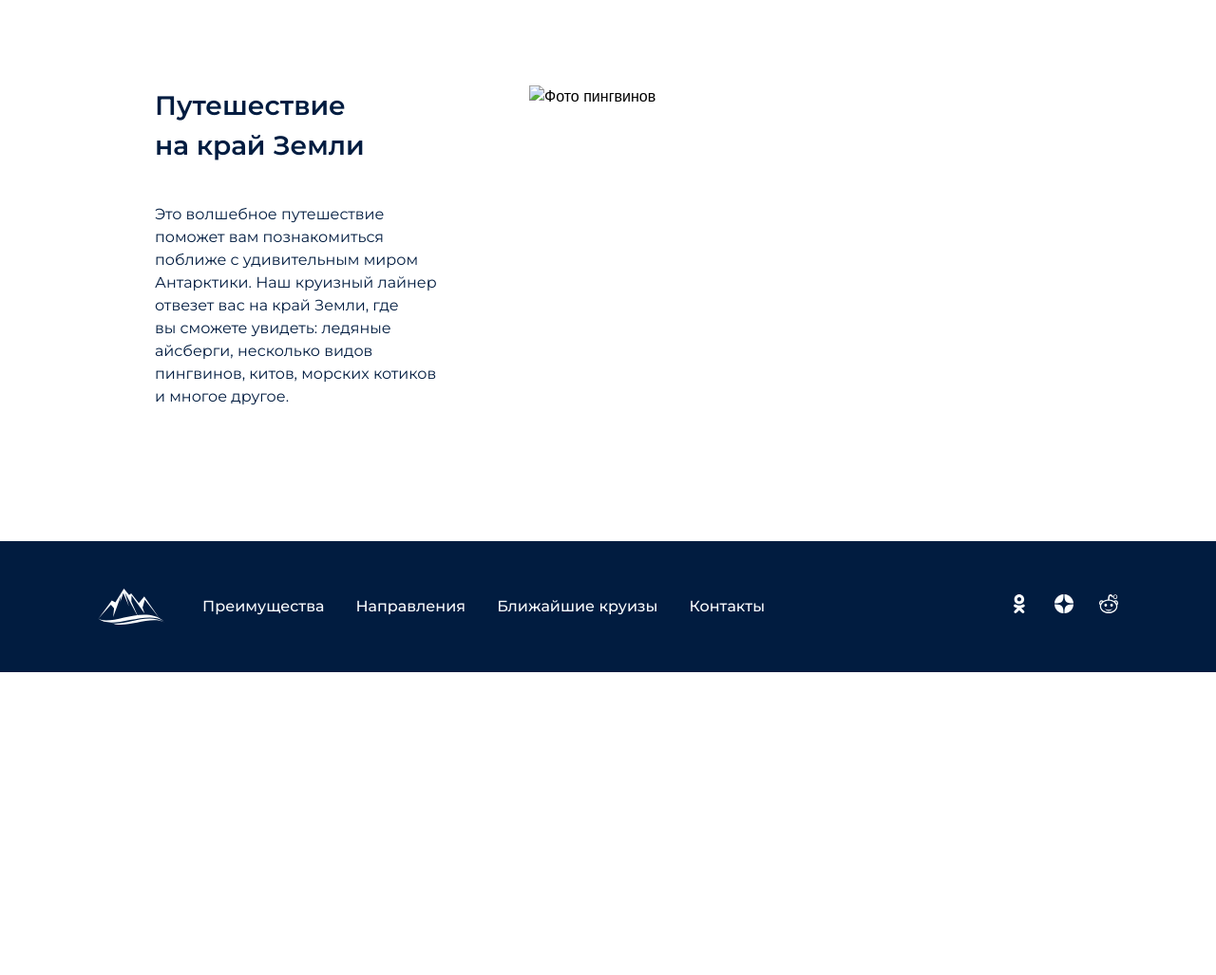
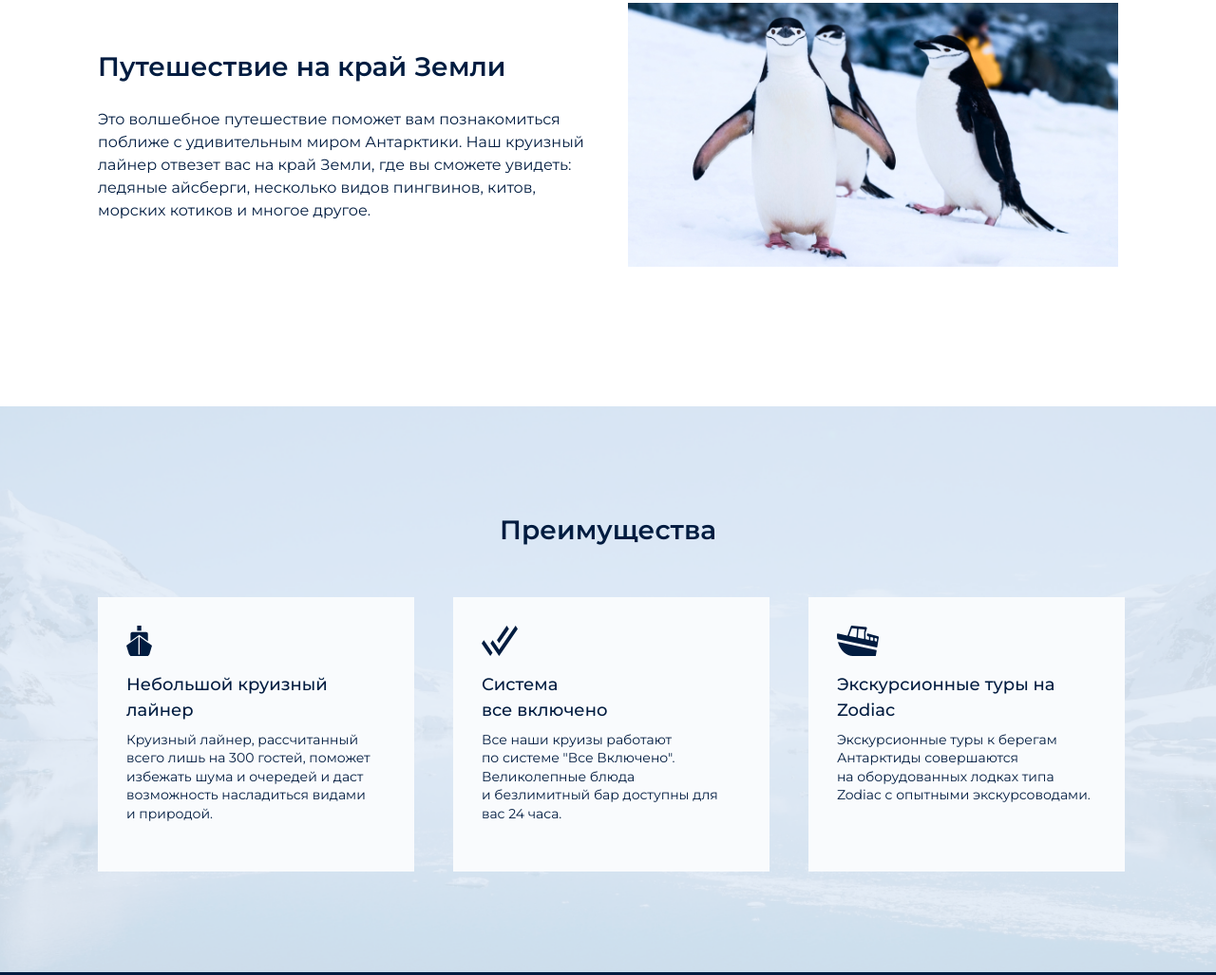
Before and after one commit to Kohize/antarctica, a website built with webpack: page source/index.html in a window 1280 px wide. Shown: the part 766-1793 px from the top of the page at 95% size. Before the commit the page ends 1474 px from the top, so only its background shows below. Built offline with nearby package versions, Linux system fonts and the light colour scheme; files whose address does not match are found by name.

Commit message:
benefits

```diff
--- a/source/index.html
+++ b/source/index.html
@@ -2,9 +2,9 @@
 <html lang="ru">
 
 <head>
-  <meta charset="UTF-8" />
-  <meta http-equiv="X-UA-Compatible" content="IE=edge" />
-  <meta name="viewport" content="width=device-width, initial-scale=1.0" />
+  <meta charset="UTF-8">
+  <meta http-equiv="X-UA-Compatible" content="IE=edge">
+  <meta name="viewport" content="width=device-width, initial-scale=1.0">
   <meta name="description" content="Описание проекта">
   <title>Antarctica Cruise</title>
   <link rel="preload" href="fonts/Montserrat-Regular.woff2" as="font" crossorigin="anonymous">
@@ -31,10 +31,10 @@
             </picture>
           </a>
           <button class="header__burger">
-            <svg class="header__burger--open" width="24" height="12">
+            <svg class="header__burger-open" width="24" height="12">
               <use xlink:href="img/sprite.svg#burger-icon"></use>
             </svg>
-            <svg class="header__burger--close" width="13" height="13">
+            <svg class="header__burger-close" width="13" height="13">
               <use xlink:href="img/sprite.svg#burger-close"></use>
             </svg>
           </button>
@@ -74,9 +74,39 @@
         <picture>
           <source media="(max-width: 767px)" srcset="img/adventure-mobile.jpg 1x, img/adventure-mobile@2x.jpg 2x">
           <source media="(max-width: 1023px)" srcset="img/adventure-tablet.jpg 1x, img/adventure-tablet@2x.jpg 2x">
-          <img src="img/adventure.jpg 1x" srcset="img/adventure@2x.jpg 2x" alt="Фото пингвинов" width="560"
-            height="301">
+          <img src="img/adventure.jpg" srcset="img/adventure@2x.jpg 2x" alt="Фото пингвинов" width="560" height="301">
         </picture>
+      </section>
+      <section class="benefits">
+        <h2>Преимущества</h2>
+        <div class="benefits__wrapper">
+          <ul class="benefits__list">
+            <li class="benefits__card benefits__card--ship">
+              <svg width="27" height="32">
+                <use xlink:href="img/sprite.svg#ship"></use>
+              </svg>
+              <h3>Небольшой круизный лайнер</h3>
+              <p>Круизный лайнер, рассчитанный всего лишь на&nbsp;300&nbsp;гостей, поможет избежать шума и&nbsp;очередей
+                и&nbsp;даст возможность насладиться видами и&nbsp;природой.</p>
+            </li>
+            <li class="benefits__card benefits__card--inclusive">
+              <svg width="38" height="32">
+                <use xlink:href="img/sprite.svg#inclusive"></use>
+              </svg>
+              <h3>Система<br>все включено</h3>
+              <p>Все наши круизы работают по&nbsp;системе "Все Включено".<br>Великолепные блюда
+                и&nbsp;безлимитный бар доступны для вас 24&nbsp;часа.</p>
+            </li>
+            <li class="benefits__card benefits__card--boat">
+              <svg width="44" height="32">
+                <use xlink:href="img/sprite.svg#boat"></use>
+              </svg>
+              <h3>Экскурсионные туры на Zodiac</h3>
+              <p>Экскурсионные туры к&nbsp;берегам Антарктиды совершаются на&nbsp;оборудованных лодках типа Zodiac
+                c&nbsp;опытными экскурсоводами.</p>
+            </li>
+          </ul>
+        </div>
       </section>
     </main>
     <footer class="footer">
--- a/source/sass/blocks/adventure.scss
+++ b/source/sass/blocks/adventure.scss
@@ -1,19 +1,18 @@
 .adventure {
-  padding: 125px 103px 140px 103px;
+  padding: 37px 103px 147px 103px;
   display: grid;
   grid-template-columns: 1fr 1fr;
-  column-gap: 88px;
-  max-width: 1160px;
+  column-gap: 41px;
   width: 100%;
   margin: 0 auto;
 
   @media (max-width: 1023px) {
-    padding: 100px 45px 100px 45px;
+    padding: 17px 45px 92px 45px;
     column-gap: 30px;
   }
 
   @media (max-width: 767px) {
-    padding: 65px 15px 85px 15px;
+    padding: 0 15px 88px 15px;
     column-gap: 30px;
     grid-template-columns: 1fr;
   }
@@ -25,7 +24,7 @@
   justify-content: center;
 
   @media (max-width: 767px) {
-    margin: 0 0 50px 0;
+    margin: 0 0 42px 0;
   }
 }
 
@@ -36,12 +35,19 @@
   font-size: 28px;
   line-height: 150%;
   color: #011C40;
-  margin: 0 0 40px 0;
+  margin: 0 0 23px 0;
 
   @media (max-width: 1023px) {
     font-size: 26px;
     line-height: 140%;
-    margin: 0 0 30px 0;
+    margin: 0 0 15px 0;
+    max-width: 205px;
+  }
+
+  @media (max-width: 767px) {
+    font-size: 24px;
+    line-height: 140%;
+    margin: 0 0 17px 0;
     max-width: 205px;
   }
 }
@@ -54,10 +60,16 @@
   line-height: 150%;
   color: #011C40;
   margin: 0;
+  max-width: 512px;
 }
 
-.adventure__wrapper img {
+.adventure img {
+  @media (max-width: 1023px) {
+    padding: 10px 0 0 0;
+  }
+
   @media (max-width: 767px) {
     margin: 0 auto;
+    padding: 0;
   }
 }
--- /dev/null
+++ b/source/sass/blocks/benefits.scss
@@ -0,0 +1,120 @@
+.benefits {
+  background: url("../img/benefits-background.png");
+  background-repeat: no-repeat;
+  background-size: cover;
+  background-position: 50% 100%;
+  padding: 109px 103px 106px 103px;
+
+  @media (max-width: 1023px) {
+    padding: 90px 45px 100px 45px;
+  }
+
+  @media (max-width: 1023px) {
+    padding: 55px 15px 55px 15px;
+  }
+}
+
+.benefits h2 {
+  font-family: "Montserrat", "Arial", sans-serif;
+  font-style: normal;
+  font-weight: 600;
+  font-size: 28px;
+  line-height: 150%;
+  color: #011C40;
+  text-align: center;
+  margin: 0 0 50px 0;
+
+  @media (max-width: 1023px) {
+    font-size: 26px;
+  }
+
+  @media (max-width: 767px) {
+    margin: 0 0 30px 0;
+    font-size: 24px;
+  }
+}
+
+.benefits__wrapper {
+  margin: 0 auto;
+}
+
+.benefits__list {
+  margin: 0;
+  padding: 0;
+  list-style-type: none;
+  display: grid;
+  grid-template-columns: repeat(3, 31%);
+  column-gap: 41px;
+
+  @media (max-width: 1023px) {
+    column-gap: 26px;
+  }
+
+  @media (max-width: 767px) {
+    grid-template-columns: 1fr;
+    row-gap: 25px;
+  }
+}
+
+.benefits__card {
+  background-color: #F9FBFD;
+  padding: 30px 30px 50px 30px;
+
+  @media (max-width: 1023px) {
+    padding: 26px 20px 25px 20px;
+  }
+}
+
+.benefits__card svg {
+  margin: 0 0 10px 0;
+}
+
+.benefits__card h3 {
+  font-family: "Montserrat", "Arial", sans-serif;
+  font-style: normal;
+  font-weight: 500;
+  font-size: 18px;
+  line-height: 150%;
+  color: #011C40;
+  margin: 0 0 8px 0;
+
+  @media (max-width: 767px) {
+    max-width: 170px;
+  }
+}
+
+.benefits__card p {
+  font-family: "Montserrat", "Arial", sans-serif;
+  font-style: normal;
+  font-weight: 400;
+  font-size: 14px;
+  line-height: 140%;
+  color: #011C40;
+  max-width: 288px;
+  margin: 0;
+
+  @media (max-width: 767px) {
+    max-width: 248px;
+  }
+}
+
+.benefits__card--ship svg {
+  @media (max-width: 1023px) {
+    width: 21px;
+    height: 26px;
+  }
+}
+
+.benefits__card--inclusive svg {
+  @media (max-width: 1023px) {
+    width: 27px;
+    height: 26px;
+  }
+}
+
+.benefits__card--boat svg {
+  @media (max-width: 1023px) {
+    width: 36px;
+    height: 26px;
+  }
+}
--- a/source/sass/blocks/header.scss
+++ b/source/sass/blocks/header.scss
@@ -48,15 +48,15 @@
   display: none;
 }
 
-.header__nav--closed .header__burger--close {
+.header__nav--closed .header__burger-close {
   display: none;
 }
 
-.header__nav--opened .header__burger--open {
+.header__nav--opened .header__burger-open {
   display: none;
 }
 
-.header__nav--opened .header__burger--close {
+.header__nav--opened .header__burger-close {
   display: none;
 
   @media (max-width: 767px) {
--- a/source/sass/blocks/intro.scss
+++ b/source/sass/blocks/intro.scss
@@ -34,24 +34,25 @@
       background-position: 50% 100%;
       width: 100%;
       height: 100%;
+      top: -55px;
     }
   }
 }
 
 .intro__wrapper {
-  padding: 271px 0 287px 0;
+  padding: 197px 0 362px 0;
   max-width: 970px;
   width: 100%;
   margin: 0 auto;
 
   @media (max-width: 1023px) {
     max-width: 677px;
-    padding: 269px 0;
+    padding: 216px 0 351px;
   }
 
   @media (max-width: 767px) {
     max-width: 290px;
-    padding: 175px 0;
+    padding: 133px 0 234px;
   }
 }
 
--- a/source/sass/style.scss
+++ b/source/sass/style.scss
@@ -26,7 +26,8 @@
 @import "blocks/header";
 @import "blocks/intro";
 @import "blocks/footer";
-@import "blocks/adventure.scss";
+@import "blocks/adventure";
+@import "blocks/benefits";
 
 // ---------------------------------
 
```
Also changed, not shown: build/css/style.css, build/css/style.min.css, build/index.html, 1 other file.
